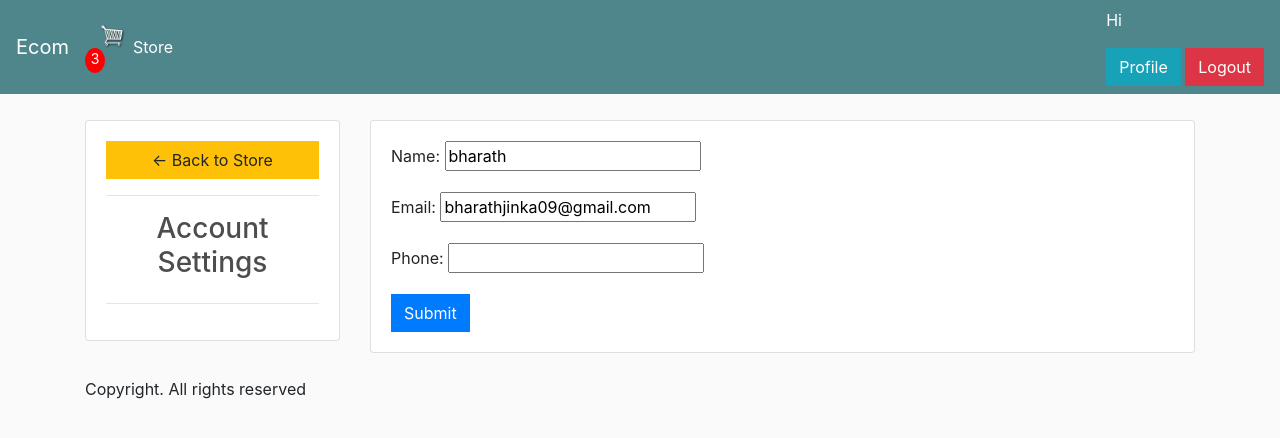
After one commit to bharathjinka09/django-ecommerce, a Django app: page /profile/ in a window 1280 px wide. The commit adds this page. Shown: the top 438 px of the page. Run offline with Django 3.2, Linux system fonts and the light colour scheme; a user stored in the database is signed in; data comes from the database, SQL or seed files in the repository; both versions use the stored data as it was after the commit; some libraries are stand-ins or nearby versions.

Commit message:
User Profile

```diff
--- /dev/null
+++ b/store/forms.py
@@ -0,0 +1,13 @@
+from django.forms import ModelForm
+from django import forms
+from django.contrib.auth.forms import UserCreationForm
+from django.contrib.auth.models import User
+
+from .models import *
+
+
+class CustomerForm(ModelForm):
+    class Meta:
+        model = Customer
+        fields = '__all__'
+        exclude = ['user']
--- a/store/models.py
+++ b/store/models.py
@@ -9,6 +9,7 @@ class Customer(models.Model):
         User, on_delete=models.CASCADE, null=True, blank=True)
     name = models.CharField(max_length=200, null=True)
     email = models.CharField(max_length=200, null=True)
+    phone = models.CharField(max_length=200, null=True)
 
     def __str__(self):
         return self.name
--- a/store/templates/store/main.html
+++ b/store/templates/store/main.html
@@ -108,11 +108,14 @@
           </li>
         </ul>
 
-        <div style="display:flex;">
+        <div>
 
           {% if request.user.is_authenticated %}
-          <p style="color: white;">Hi <b>{{request.user}}</b></p>
-          <a href="accounts/logout/" class="btn btn-danger">Logout</a>
+          <p style="color: white;">Hi <b>{{request.user.first_name}} {{request.user.last_name}}</b></p>
+
+           <a class="btn btn-info" href="{% url 'profile' %}">Profile</a>
+
+            <a href="accounts/logout/" class="btn btn-danger">Logout</a>
 
           {% else %}
 
--- /dev/null
+++ b/store/templates/store/user_profile.html
@@ -0,0 +1,37 @@
+{% extends 'store/main.html' %}
+{% load static %}
+
+{% block content %}
+
+<style type="text/css">
+	@media(max-width: 360px){
+		.profile{
+			margin-top: 1rem !important;
+		}
+	}
+</style>
+
+	<div class="row mt-5">
+	<div class="col-md-3">
+		<div class="card card-body">
+			<a class="btn btn-warning" href="{% url 'store' %}"> &#8592; Back to Store</a>
+			<hr>
+			<h3 style="text-align: center">Account Settings</h3>
+			<hr>
+		</div>
+	</div>
+	<div class="col-md-9 profile">
+		<div class="card card-body">
+
+			<form method="POST" action="" enctype="multipart/form-data">
+				{% csrf_token %}
+				{{form.as_p}}
+
+			<input class="btn btn-primary" type="submit" name="Update Information">
+			</form>
+		</div>
+	</div>
+</div>
+
+
+{% endblock content %}
--- a/store/urls.py
+++ b/store/urls.py
@@ -12,4 +12,6 @@ urlpatterns = [
     path('update_item/', views.updateItem, name="update_item"),
     path('process_order/', views.processOrder, name="process_order"),
     path('logout_user/', views.logout_user, name="logout_user"),
+    path('profile/', views.get_user_profile, name="profile"),
+
 ]
--- a/store/views.py
+++ b/store/views.py
@@ -1,12 +1,13 @@
 from django.shortcuts import render
 from django.http import JsonResponse
+from django.core.paginator import Paginator, EmptyPage, PageNotAnInteger
 import json
 import datetime
 
 from .models import *
 from .utils import cookieCart, cartData, guestOrder
 from .filters import ProductFilter
-
+from .forms import CustomerForm
 # Create your views here.
 
 
@@ -16,12 +17,22 @@ def store(request):
     cartItems = data['cartItems']
 
     products = Product.objects.all()
+    page = request.GET.get('page', 1)
+
+    products_list = Product.objects.all()
+    paginator = Paginator(products_list, 3)
+    try:
+        products_page = paginator.page(page)
+    except PageNotAnInteger:
+        products_page = paginator.page(1)
+    except EmptyPage:
+        products_page = paginator.page(paginator.num_pages)
 
     # Filter products
     myFilter = ProductFilter(request.GET, queryset=products)
     products = myFilter.qs
 
-    context = {'products': products,
+    context = {'products': products, 'products_page': products_page,
                'cartItems': cartItems, 'myFilter': myFilter}
     return render(request, 'store/store.html', context)
 
@@ -29,6 +40,27 @@ def logout_user(request):
 
     return render(request, 'store/logout_user.html')
 
+
+def get_user_profile(request):
+
+    data = cartData(request)
+    cartItems = data['cartItems']
+    order = data['order']
+    items = data['items']
+
+    customer = request.user.customer
+    form = CustomerForm(instance=customer)
+
+    if request.method == 'POST':
+        form = CustomerForm(request.POST, instance=customer)
+        if form.is_valid():
+            form.save()
+
+    context = {'items': items, 'order': order,
+               'cartItems': cartItems,
+               'form': form}
+
+    return render(request, 'store/user_profile.html', context)
 
 def cart(request):
 
```
Also changed, not shown: store/templates/store/store.html (+25 -1 lines), db.sqlite3, store/migrations/0004_customer_phone.py (added), 1 other file.
